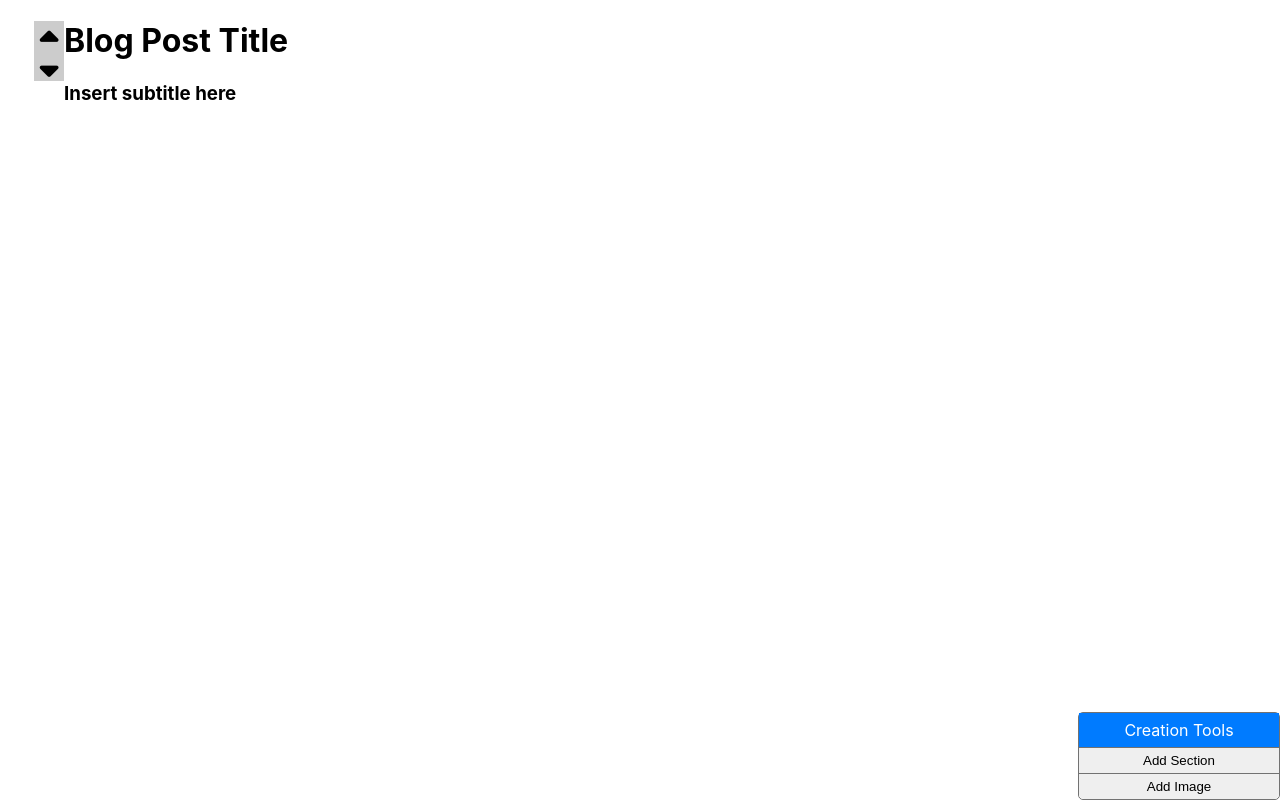
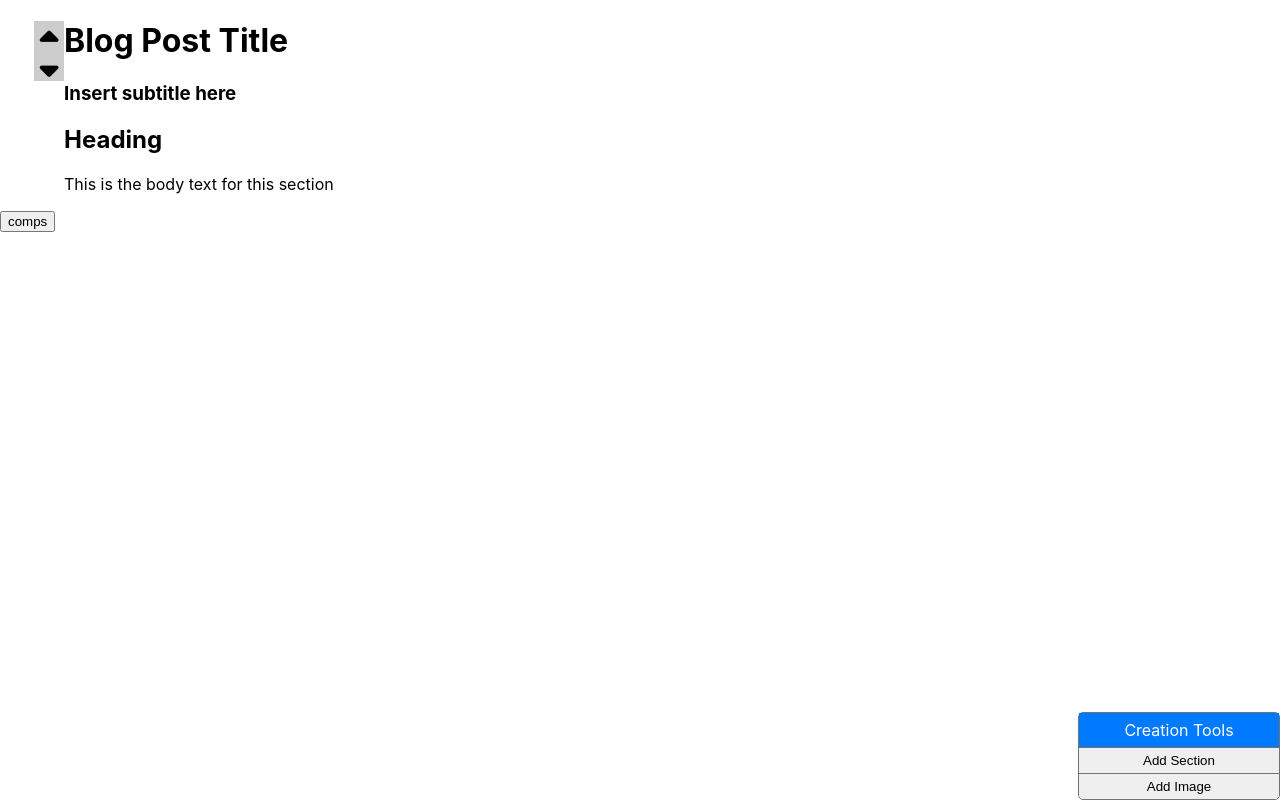
Before and after one commit to BrandonP321/blog-cms, a React (Create React App) app: page /dashboard/create in a window 1280 px wide. Both pictures are taken after a click on the button "Add Section". Built offline with nearby package versions, Linux system fonts and the light colour scheme.

Commit message:
added functional blog section component

```diff
--- a/src/components/PostCreationComponents/BlogPostSection/index.js
+++ b/src/components/PostCreationComponents/BlogPostSection/index.js
@@ -4,8 +4,18 @@ import './index.css'
 export default function BlogPostSection(props) {
     return (
         <div className='post-section'>
-            <h2>{props.heading}</h2>
-            <p>{props.text}</p>
+            <h2
+                onBlur={props.handleTextInputChange}
+                data-index={props.index}
+                data-name='heading'
+                contentEditable
+            >{props.heading}</h2>
+            <p
+                onBlur={props.handleTextInputChange}
+                data-index={props.index}
+                data-name='text'
+                contentEditable
+            >{props.text}</p>
         </div>
     )
 }
--- a/src/pages/PostCreator/index.js
+++ b/src/pages/PostCreator/index.js
@@ -2,6 +2,7 @@ import React, { useState, useRef, useEffect } from 'react'
 import CreatorToolBox from '../../components/PostCreationComponents/CreatorToolBox'
 import BlogPostTitle from '../../components/PostCreationComponents/BlogPostTitle'
 import BlogPostImage from '../../components/PostCreationComponents/BlogPostImage'
+import BlogPostSection from '../../components/PostCreationComponents/BlogPostSection'
 import './index.css'
 
 export default function PostCreator() {
@@ -27,9 +28,11 @@ export default function PostCreator() {
         // add object to state with properties for a section with a heading and text
         const sectionObj = {
             sectionType: 'subSection',
-            heading: '',
-            text: ''
+            heading: 'Heading',
+            text: 'This is the body text for this section'
         }
+
+        setComponents([...componentsRef.current, sectionObj])
     }
 
     const addImage = () => {
@@ -92,7 +95,13 @@ export default function PostCreator() {
                                 handleSectionMove={handleSectionMove}
                                 />
                         case 'subSection':
-                            break;
+                            return <BlogPostSection
+                                heading={section.heading}
+                                text={section.text}
+                                index={index}
+                                handleTextInputChange={handleTextInputChange}
+                                handleSectionMove={handleSectionMove}
+                            />
                         case 'image':
                             return <BlogPostImage
                                 url={section.url}
@@ -103,6 +112,7 @@ export default function PostCreator() {
                     }
                 })}
             </div>
+            <button onClick={() => console.log(componentsRef.current)} >comps</button>
         </div>
     )
 }
```
Also changed, not shown: 1 other file (tests, documents, lock files or other folders).
